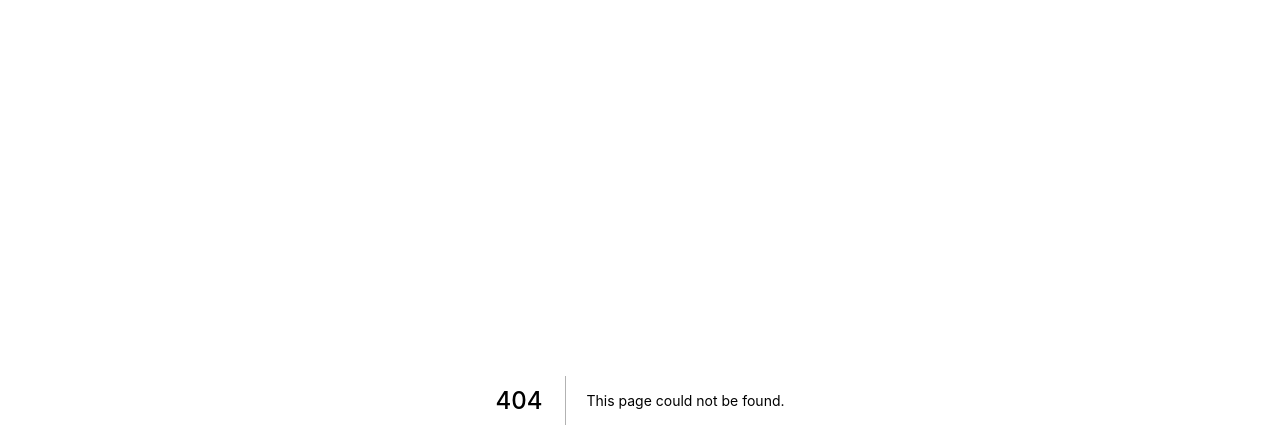
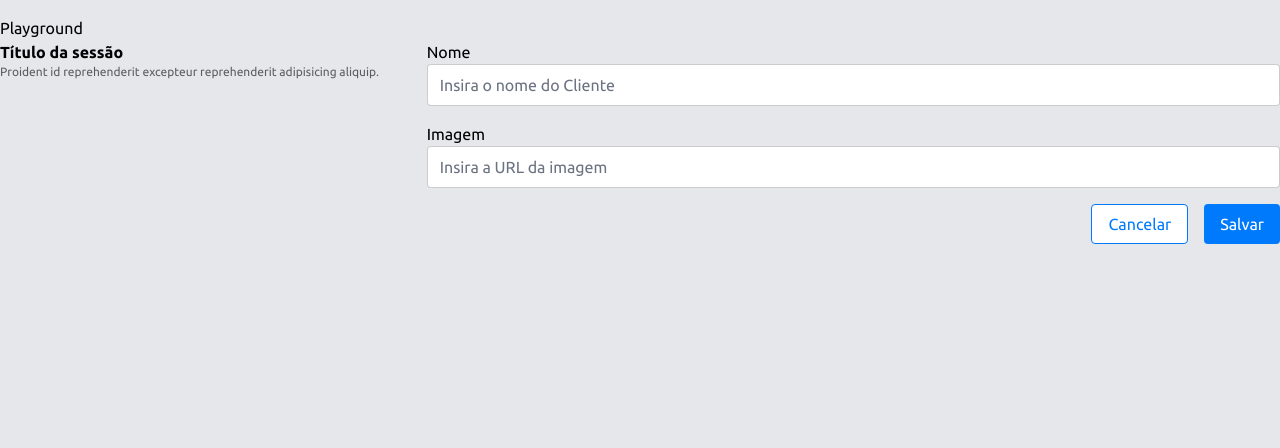
Before and after one commit to leandroepr/trainees-ecommerce-2022, a Next.js app: page /playground in a window 1280 px wide. Before the commit this address had no page. Shown: the top 448 px of the page. Built offline with nearby package versions, Linux system fonts and the light colour scheme; what react-toast-notifications would draw is missing.

Commit message:
temp: initialize use-form

```diff
--- a/src/components/toolkit/text-input.tsx
+++ b/src/components/toolkit/text-input.tsx
@@ -36,7 +36,7 @@ const TextInput: React.FC<TextInputProps> = ({
       <label
         htmlFor={id}
         className={classNames(
-          'w-full  shadow',
+          'w-full',
           disabled ? 'text-dark/30' : 'block focus-within:text-info'
         )}
       >
@@ -59,7 +59,6 @@ const TextInput: React.FC<TextInputProps> = ({
         ></input>
       </label>
     </Row>
-
   )
 }
 
--- /dev/null
+++ b/src/pages/playground.tsx
@@ -0,0 +1,63 @@
+import { Button, Column, Container, Row, Text } from 'components/toolkit'
+import TextInput from 'components/toolkit/text-input'
+import { Product } from 'features/product/types/product'
+import { NextPage } from 'next'
+import React from 'react'
+
+const PlaygroundRoute: NextPage = () => {
+  const handleSubmit = (event: React.FormEvent<HTMLFormElement>) => {
+    event.preventDefault()
+    console.log({ log: 'submit', product, event })
+  }
+  const [product, setProduct] = React.useState<Partial<Product>>()
+  const setValue = (field: string) => (value: string) => {
+    const hasChanged = product?.[field] !== value
+    if (hasChanged) {
+      setProduct({ ...product, [field]: value })
+    }
+  }
+  const getValue = (field: string) => product?.[field] || ''
+  return (
+    <div className="w-screen h-screen bg-gray-200">
+      <Container className="py-4">
+        <h1>Playground</h1>
+        <form className="space-y-4" onSubmit={handleSubmit}>
+          <Row>
+            <Column className="w-1/3">
+              <Text className="text-md font-bold">Título da sessão</Text>
+              <Text className="text-dark/60 text-xs ">
+                Proident id reprehenderit excepteur reprehenderit adipisicing
+                aliquip.
+              </Text>
+            </Column>
+            <Column className="w-2/3 space-y-4">
+              <TextInput
+                label="Nome"
+                value={getValue('name')}
+                onChange={setValue('name')}
+                placeholder="Insira o nome do Cliente"
+              />
+              <TextInput
+                label="Imagem"
+                value={getValue('imageUrl')}
+                placeholder="Insira a URL da imagem"
+                onChange={setValue('imageUrl')}
+                // required
+              />
+            </Column>
+          </Row>
+          <Row className="items-center justify-end space-x-4">
+            <Button type="submit" variant="light" className="max-w-fit">
+              Cancelar
+            </Button>
+            <Button type="submit" variant="info" className="max-w-fit">
+              Salvar
+            </Button>
+          </Row>
+        </form>
+      </Container>
+    </div>
+  )
+}
+
+export default PlaygroundRoute
```
